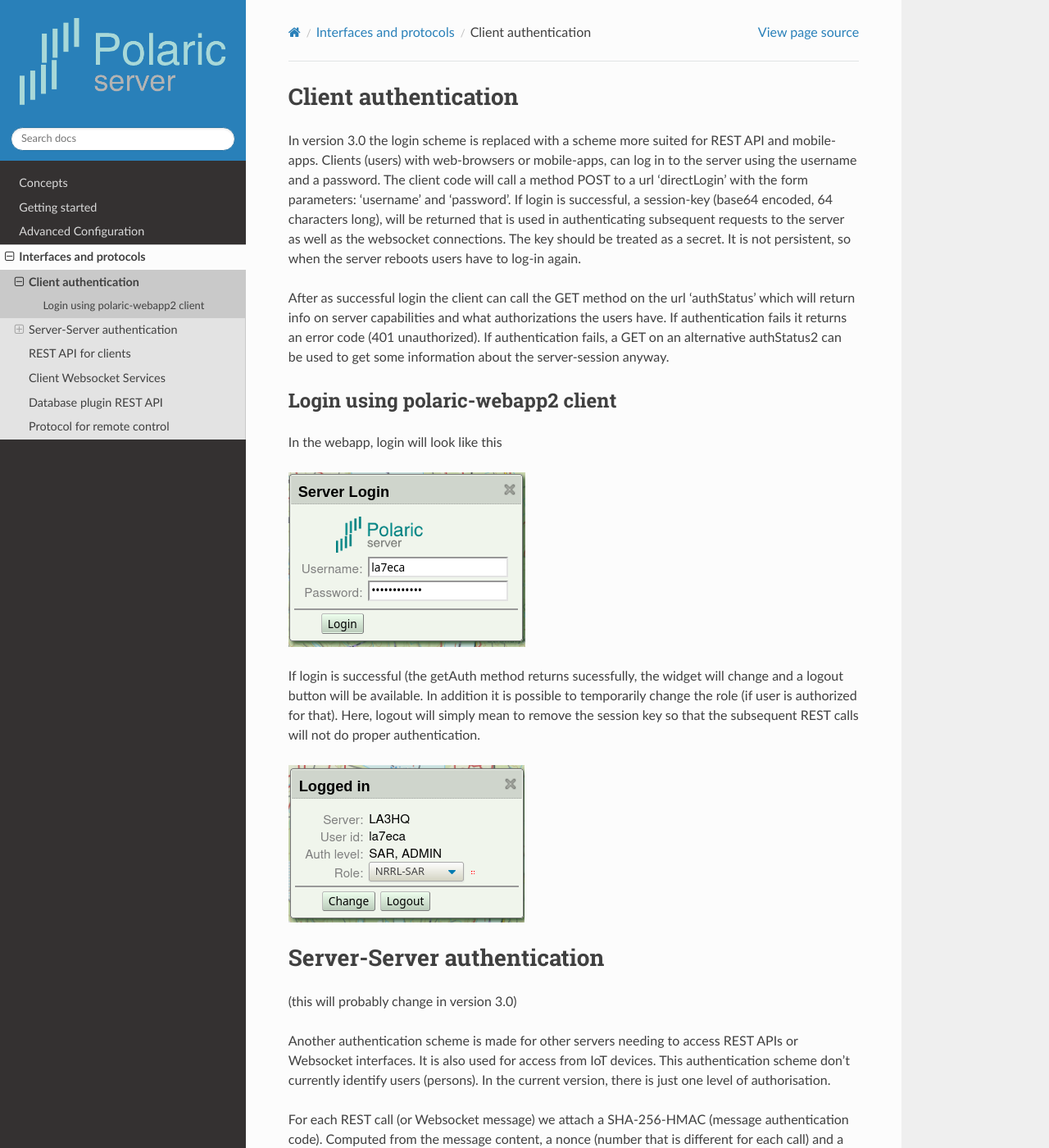
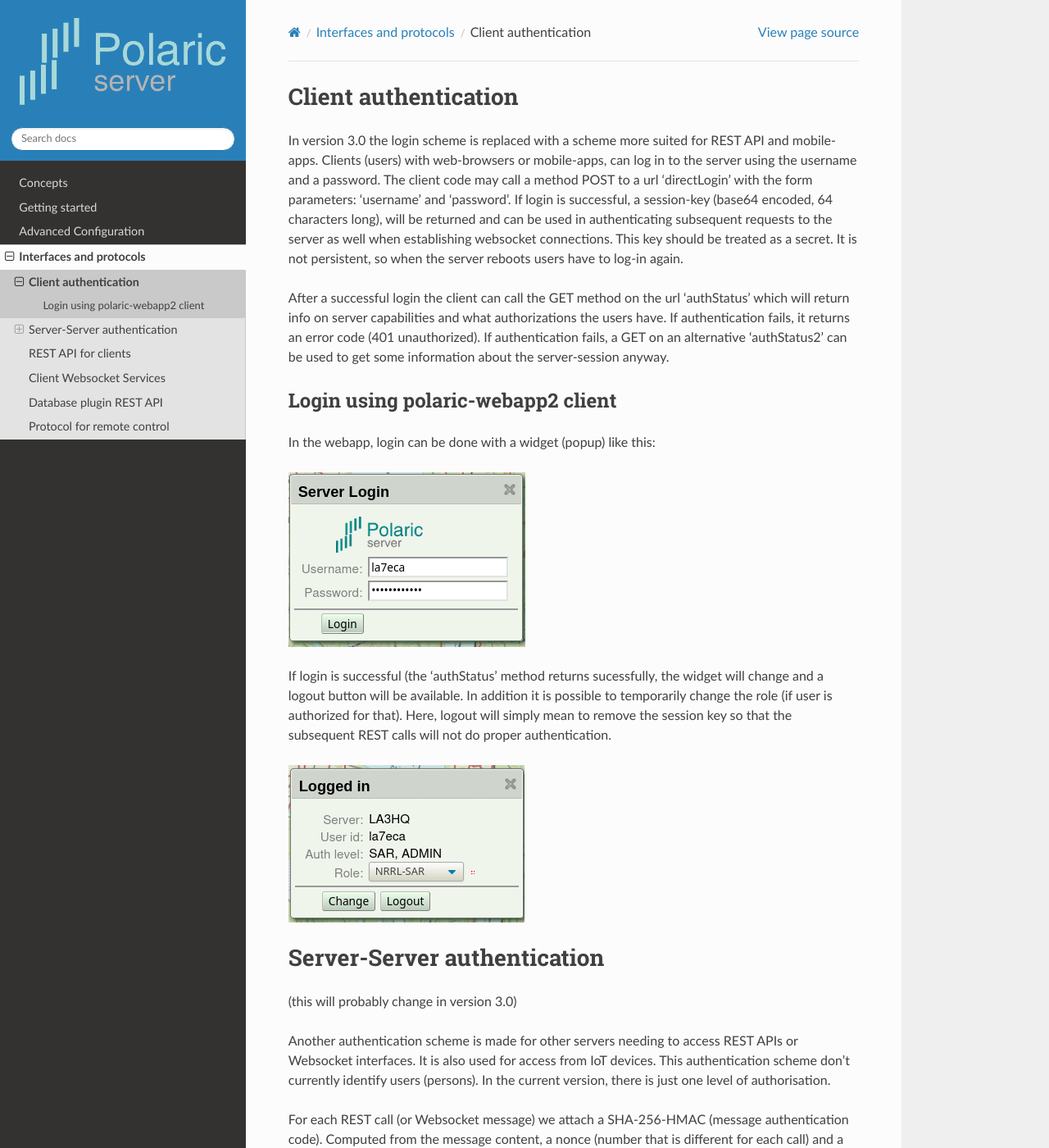
Before and after one commit to joakimsk/docs, a Sphinx documentation site: the page built from docs/clientauth.rst, in a window 1280 px wide and 1400 px high. Shown: the whole window at 82% size. Built offline with Sphinx 7.4.7 and the Read the Docs theme 2.0.0, drawn with Linux system fonts in a browser that asks for light colours.

Commit message:
Update clientauth.rst

```diff
--- a/docs/clientauth.rst
+++ b/docs/clientauth.rst
@@ -3,19 +3,19 @@
 =====================
 
 In version 3.0 the login scheme is replaced with a scheme more suited for REST API and mobile-apps.
-Clients (users) with web-browsers or mobile-apps, can log in to the server using the username and a password. The client code will call a method POST to a url 'directLogin' with the form parameters: 'username' and 'password'. If login is successful, a session-key (base64 encoded, 64 characters long), will be returned that is used in authenticating subsequent requests to the server as well as the websocket connections. The key should be treated as a secret. It is not persistent, so when the server reboots users have to log-in again.
+Clients (users) with web-browsers or mobile-apps, can log in to the server using the username and a password. The client code may call a method POST to a url 'directLogin' with the form parameters: 'username' and 'password'. If login is successful, a session-key (base64 encoded, 64 characters long), will be returned and can be used in authenticating subsequent requests to the server as well when establishing websocket connections. This key should be treated as a secret. It is not persistent, so when the server reboots users have to log-in again.
 
-After as successful login the client can call the GET method on the url 'authStatus' which will return info on server capabilities and what authorizations the users have. If authentication fails it returns an error code (401 unauthorized). If authentication fails, a GET on an alternative authStatus2 can be used to get some information about the server-session anyway.
+After a successful login the client can call the GET method on the url 'authStatus' which will return info on server capabilities and what authorizations the users have. If authentication fails, it returns an error code (401 unauthorized). If authentication fails, a GET on an alternative 'authStatus2' can be used to get some information about the server-session anyway.
 
 
 Login using polaric-webapp2 client
 ----------------------------------
 
-In the webapp, login will look like this
+In the webapp, login can be done with a widget (popup) like this:
 
 .. image:: img/loginform2.png
 
-If login is successful (the getAuth method returns sucessfully, the widget will change and a logout button will be available. In addition it is possible to temporarily change the role (if user is authorized for that). Here, logout will simply mean to remove the session key so that the subsequent REST calls will not do proper authentication.
+If login is successful (the 'authStatus' method returns sucessfully, the widget will change and a logout button will be available. In addition it is possible to temporarily change the role (if user is authorized for that). Here, logout will simply mean to remove the session key so that the subsequent REST calls will not do proper authentication.
 
 .. image:: img/loggedin.png
 
```
